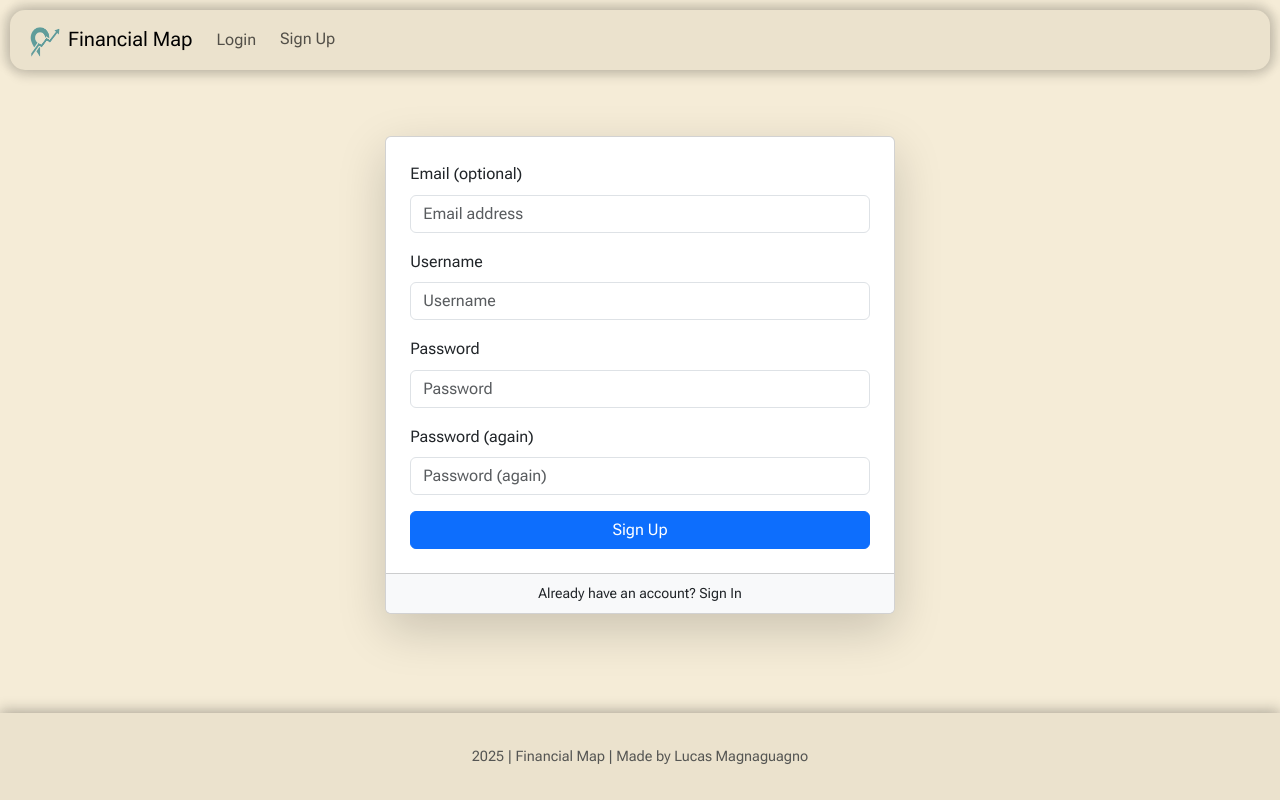
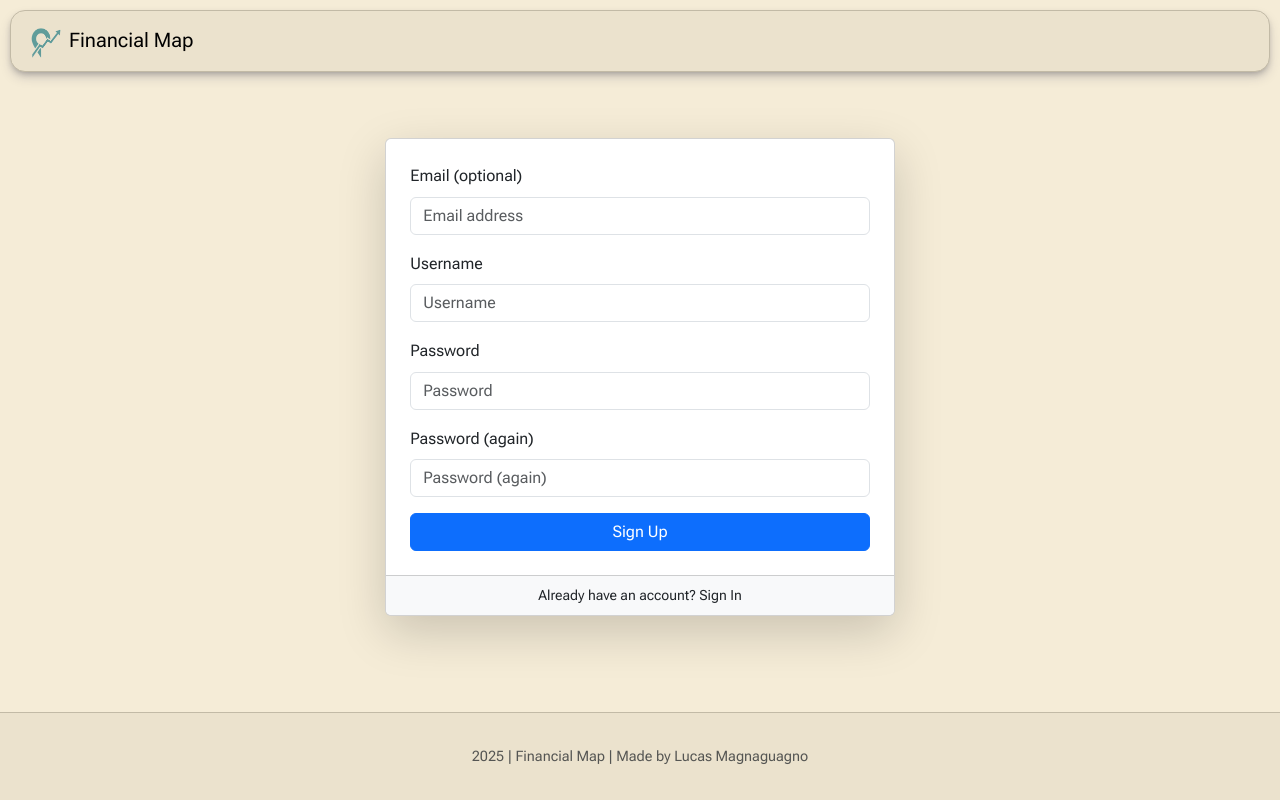
Before and after one commit to mlucasmichel/finantial-map-app, a Django app: page /accounts/signup/ in a window 1280 px wide. Run offline with Django 4.2, Linux system fonts and the light colour scheme; some libraries are stand-ins or nearby versions.

Commit message:
Refactor navbar and styles

```diff
--- a/static/css/style.css
+++ b/static/css/style.css
@@ -14,9 +14,7 @@
   --bg-300: #c2baa6;
 
   /* Shadows */
-  --float-shadow: 0px -8px 10px 0px rgba(0, 0, 0, 0.1),
-    0px 8px 10px 0px rgba(0, 0, 0, 0.1), -8px 0 10px 0px rgba(0, 0, 0, 0.1),
-    8px 0 10px 0px rgba(0, 0, 0, 0.1);
+  --float-shadow: rgba(50, 50, 93, 0.25) 0px 6px 12px -2px, rgba(0, 0, 0, 0.3) 0px 3px 7px -3px;
 
   /* Font Families */
   --font-primary: "Lexend", sans-serif;
@@ -53,6 +51,21 @@ hr {
   border-radius: 15px;
 }
 
+/* Buttons */
+.main-btn {
+  background-color: var(--bg-300);
+  color: var(--text-200);
+  border: 1px solid var(--bg-300);
+  margin: 0 5px;
+  border-radius: 15px;
+  cursor: pointer;
+  transition: background-color 0.3s ease;
+}
+.main-btn:hover {
+  background-color: var(--primary-100);
+  color: var(--text-100);
+}
+
 /* General styles */
 body {
   background-color: var(--bg-100);
@@ -60,7 +73,13 @@ body {
   line-height: 1.6;
 }
 
+/* Nav Bar */
 nav {
+  box-shadow: var(--float-shadow);
+  background-color: var(--bg-200);
+  border: 1px solid var(--bg-300);
+  border-radius: 15px;
+  corner-shape: squircle;
   padding: 1rem;
   font-family: var(--font-primary);
   color: var(--text-100);
@@ -75,11 +94,12 @@ nav {
   margin-right: 3px;
 }
 
+/* Footer */
 footer {
   background-color: var(--bg-200);
+  border-top: 1px solid var(--bg-300);
   text-align: center;
   padding: 1rem;
   font-size: 0.9rem;
   color: var(--text-100);
-  box-shadow: var(--float-shadow);
 }
--- a/templates/base.html
+++ b/templates/base.html
@@ -18,7 +18,7 @@
 
 <body class="d-flex flex-column min-vh-100">
     <header>
-        <nav class="navbar navbar-expand-lg card-top">
+        <nav class="navbar navbar-expand-lg">
             <div class="container-fluid">
                 {% if user.is_authenticated %}
                 <a class="navbar-brand" href="{% url 'dashboard' %}">
@@ -37,9 +37,9 @@
                     aria-controls="navbarNav" aria-expanded="false" aria-label="Toggle navigation">
                     <span class="navbar-toggler-icon"></span>
                 </button>
-                <div class="collapse navbar-collapse" id="navbarNav">
+                <div class="collapse navbar-collapse justify-content-between" id="navbarNav">
+                    {% if user.is_authenticated %}
                     <ul class="navbar-nav">
-                        {% if user.is_authenticated %}
                         <li class="nav-item">
                             <a class="nav-link" href="{% url 'dashboard' %}">Dashboard</a>
                         </li>
@@ -52,26 +52,17 @@
                         <li class="nav-item">
                             <a class="nav-link" href="{% url 'budget_list' %}">Budgets</a>
                         </li>
-                        {% endif %}
                     </ul>
 
                     <ul class="navbar-nav">
-                        {% if user.is_authenticated %}
                         <li class="nav-item">
                             <a class="nav-link" href="{% url 'account_email' %}"><i class="fa-solid fa-user"></i> ({{ user.username }})</a>
                         </li>
                         <li class="nav-item">
                             <a class="nav-link btn btn-outline-danger ms-2" href="{% url 'account_logout' %}">Logout</a>
                         </li>
-                        {% else %}
-                        <li class="nav-item">
-                            <a class="nav-link" href="{% url 'account_login' %}">Login</a>
-                        </li>
-                        <li class="nav-item">
-                            <a class="nav-link btn btn-primary ms-2" href="{% url 'account_signup' %}">Sign Up</a>
-                        </li>
-                        {% endif %}
                     </ul>
+                    {% endif %}
                 </div>
             </div>
         </nav>
```
